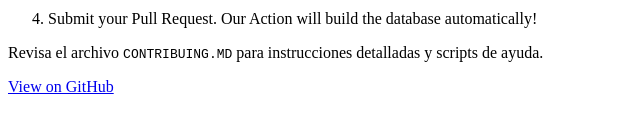
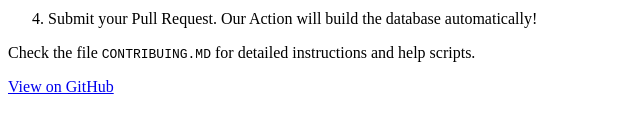
Before and after one commit to wetdreams69/ducktorrents, a website with bundled scripts: page index.html in a window 1280 px wide. Shown: the part 592-722 px from the top of the page, 0-640 px from the left. Built offline with nearby package versions, Linux system fonts and the light colour scheme.

```diff
--- a/index.html
+++ b/index.html
@@ -81,8 +81,8 @@
                     </li>
                     <li>Submit your Pull Request. Our Action will build the database automatically!</li>
                 </ol>
-                <p class="modal-note">Revisa el archivo <code>CONTRIBUING.MD</code> para instrucciones detalladas y
-                    scripts de ayuda.</p>
+                <p class="modal-note">Check the file <code>CONTRIBUING.MD</code> for detailed instructions and
+                    help scripts.</p>
             </div>
             <div class="modal-footer">
                 <a href="https://github.com/ogioia/ssr" target="_blank" class="magnet-btn">View on GitHub</a>
```
